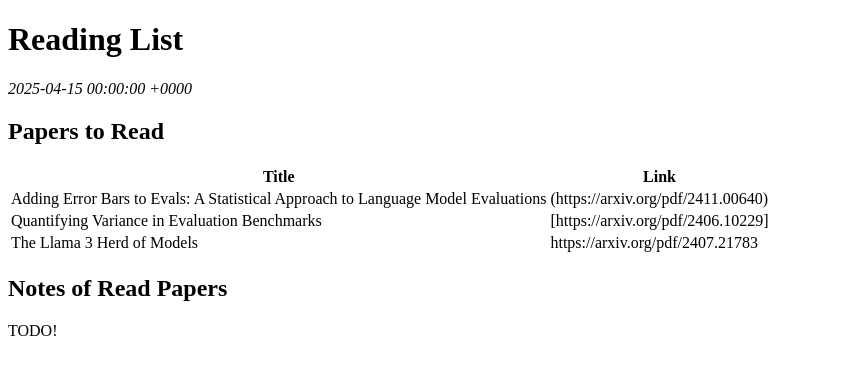
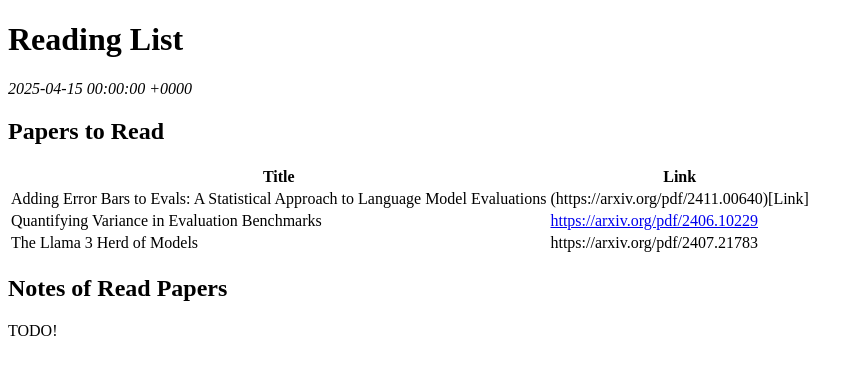
Before and after one commit to afrozenator/afrozenator.github.io, a Jekyll site: the page built from _posts/2025-04-15-reading-list.md, in a window 1280 px wide. Shown: the top 375 px of the page, without its empty margins (0-863 px from the left). Built offline with Jekyll 4.4.1, drawn with Linux system fonts in a browser that asks for light colours; part of the change alters nothing that is shown.

Commit message:
testing links

```diff
--- a/_posts/2025-04-15-reading-list.md
+++ b/_posts/2025-04-15-reading-list.md
@@ -8,8 +8,8 @@ date: 2025-04-15
 
 | Title | Link |
 | ---  | --- |
-| Adding Error Bars to Evals: A Statistical Approach to Language Model Evaluations | (https://arxiv.org/pdf/2411.00640) |
-| Quantifying Variance in Evaluation Benchmarks | [https://arxiv.org/pdf/2406.10229] |
+| Adding Error Bars to Evals: A Statistical Approach to Language Model Evaluations | (https://arxiv.org/pdf/2411.00640)[Link] |
+| Quantifying Variance in Evaluation Benchmarks | [https://arxiv.org/pdf/2406.10229](Link) |
 | The Llama 3 Herd of Models | https://arxiv.org/pdf/2407.21783 |
 
 
```
